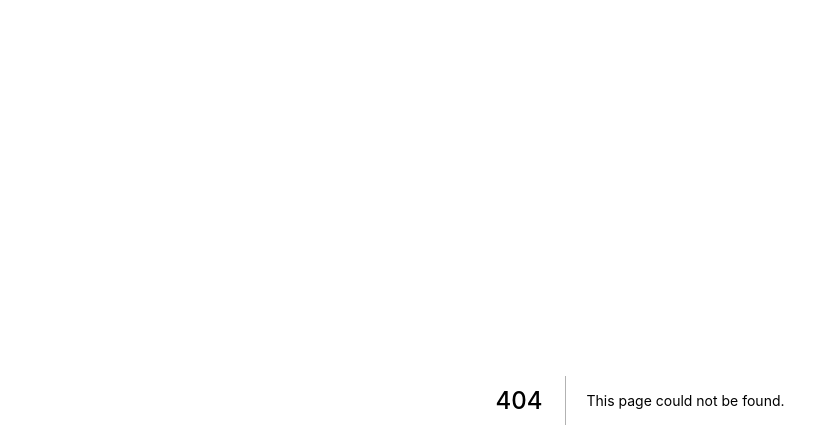
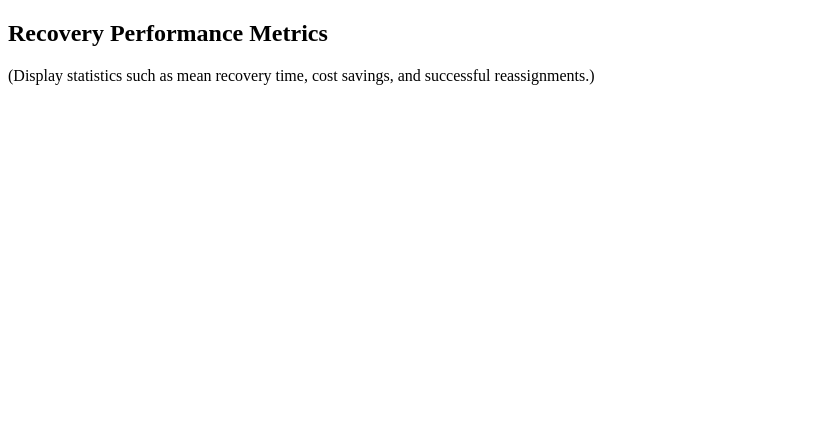
Before and after one commit to suprachakra/Unified-Crew-Operations-Digital-Twin-System-UCODTS-, a Next.js app in the folder frontend/: page /DisruptionRecovery/RecoveryMetrics in a window 1280 px wide. Before the commit this address had no page. Shown: the top 448 px of the page, without its empty margins (0-839 px from the left). Built offline with nearby package versions, Linux system fonts and the light colour scheme.

Commit message:
Create RecoveryMetrics.jsx

```diff
--- /dev/null
+++ b/frontend/src/pages/DisruptionRecovery/RecoveryMetrics.jsx
@@ -0,0 +1,12 @@
+import React from "react";
+
+const RecoveryMetrics = () => {
+  return (
+    <div>
+      <h2>Recovery Performance Metrics</h2>
+      <p>(Display statistics such as mean recovery time, cost savings, and successful reassignments.)</p>
+    </div>
+  );
+};
+
+export default RecoveryMetrics;
```
